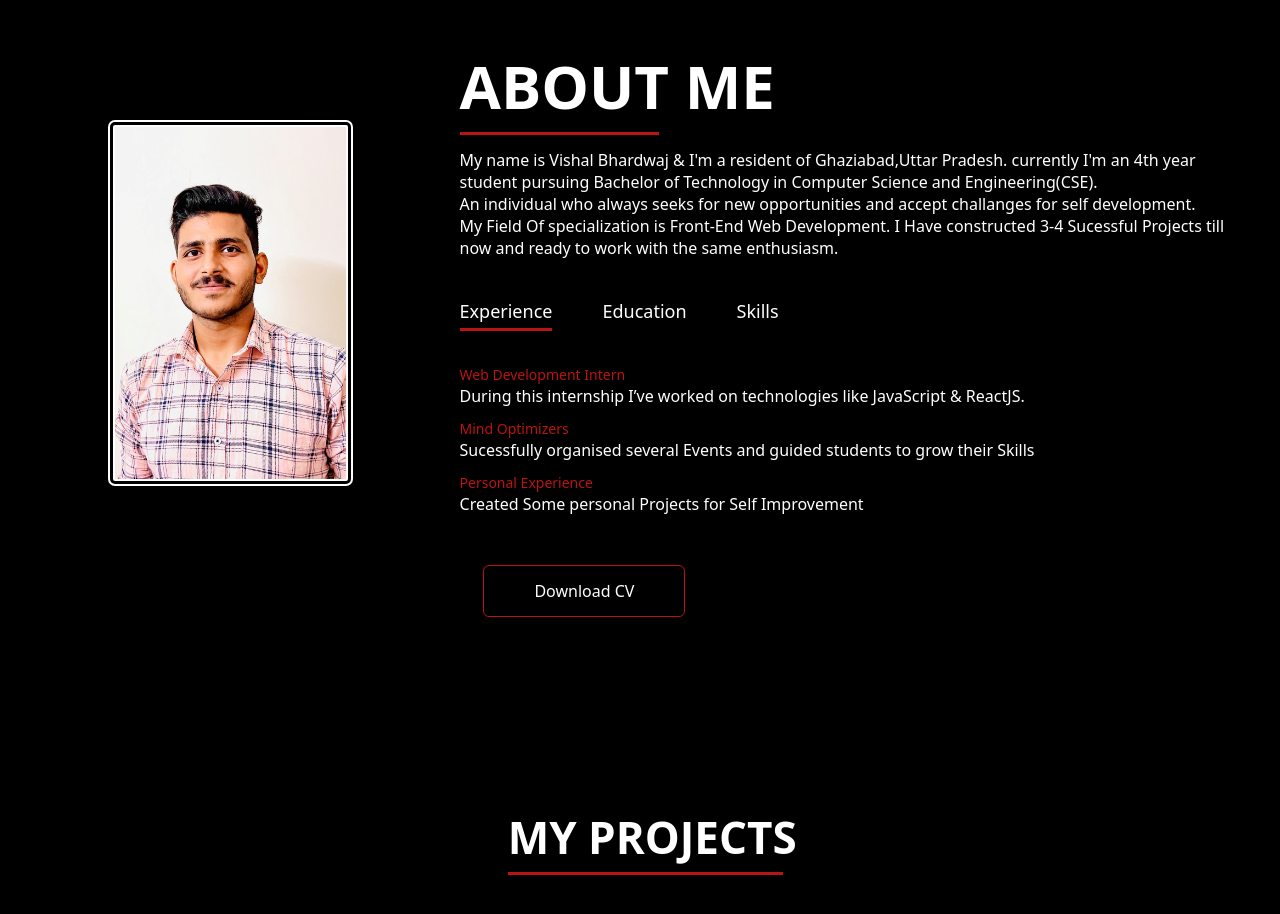
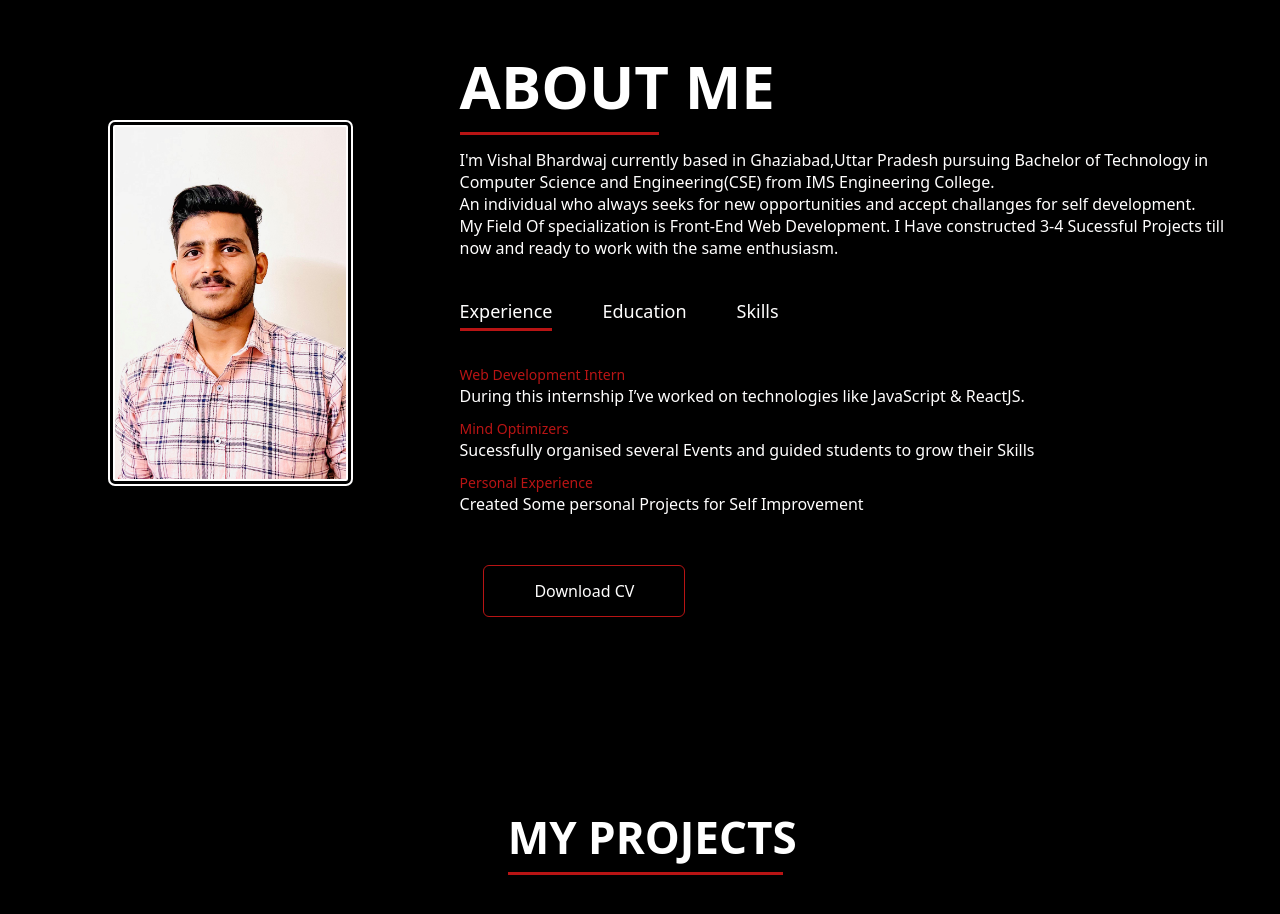
Before and after one commit to vishubhar/Portfolio, a plain HTML site: page index.html in a window 1280 px wide. Shown: the part 840-1754 px from the top of the page. Drawn offline with Linux system fonts and the light colour scheme.

Commit message:
Commit all files

```diff
--- a/index.html
+++ b/index.html
@@ -44,8 +44,8 @@
                 </div>
                 <div class="about-col2">
                     <h1 class="Subtitle"> ABOUT ME </h1>
-                    <p> <br> My name is Vishal Bhardwaj & I'm a resident of Ghaziabad,Uttar Pradesh. currently I'm an 4th year student pursuing Bachelor of Technology in Computer Science and Engineering(CSE). <br>
-                    An individual who always seeks for new opportunities and accept challanges for self development.
+                    <p> <br> I'm Vishal Bhardwaj currently based in Ghaziabad,Uttar Pradesh pursuing Bachelor of Technology in Computer Science and Engineering(CSE) from IMS Engineering College.<br>
+                             An individual who always seeks for new opportunities and accept challanges for self development.
                         <br> My Field  Of specialization is Front-End Web Development. I Have constructed 3-4 Sucessful Projects till now and ready to work with the same enthusiasm.</p>
                     <div class="tab-title">
                         <p class="tab-links active-link" onclick="opentab('Experience')">Experience</p>
```
